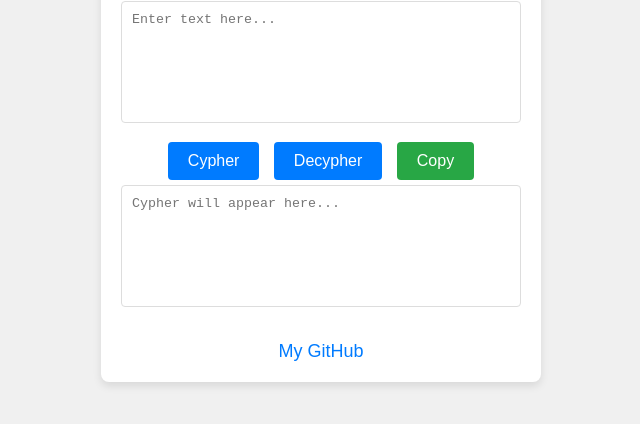
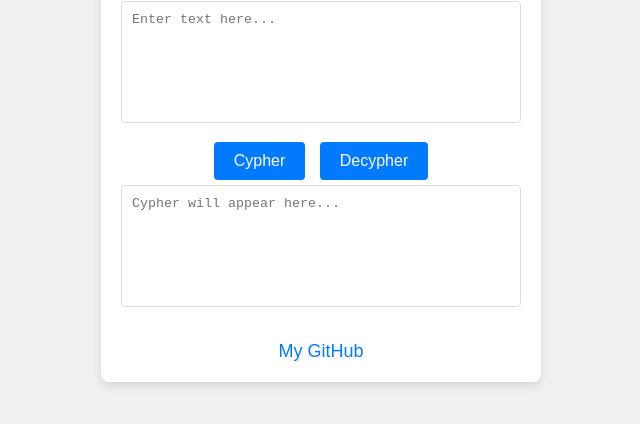
Before and after one commit to LiDNY/KoteykasCypher, a plain HTML site: page index.html in a window 1280 px wide. Shown: the part 258-682 px from the top of the page, without its empty margins (319-959 px from the left). Drawn offline with Linux system fonts and the light colour scheme.

Commit message:
removed copy button since it does not work

```diff
--- a/index.html
+++ b/index.html
@@ -13,7 +13,6 @@
         <br>
         <button id="cypherButton" onclick="cypher()">Cypher</button>
         <button id="decypherButton" onclick="decypher()">Decypher</button>
-        <button id="copyButton" onclick="copyText()">Copy</button>
         <br>
         <textarea id="outputText" placeholder="Cypher will appear here..."></textarea>
         <a id="githubLink" href="https://github.com/sonicpikalidny" target="_blank">My GitHub</a>
```
